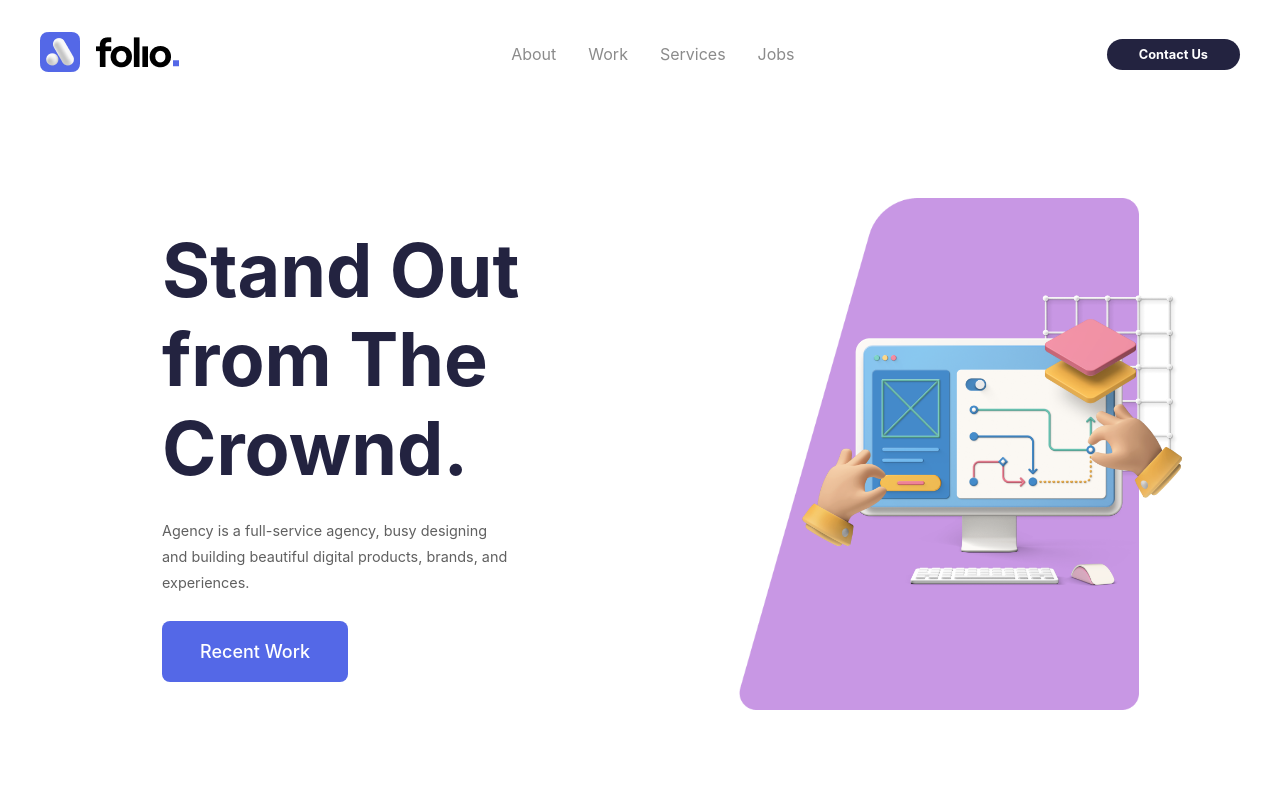
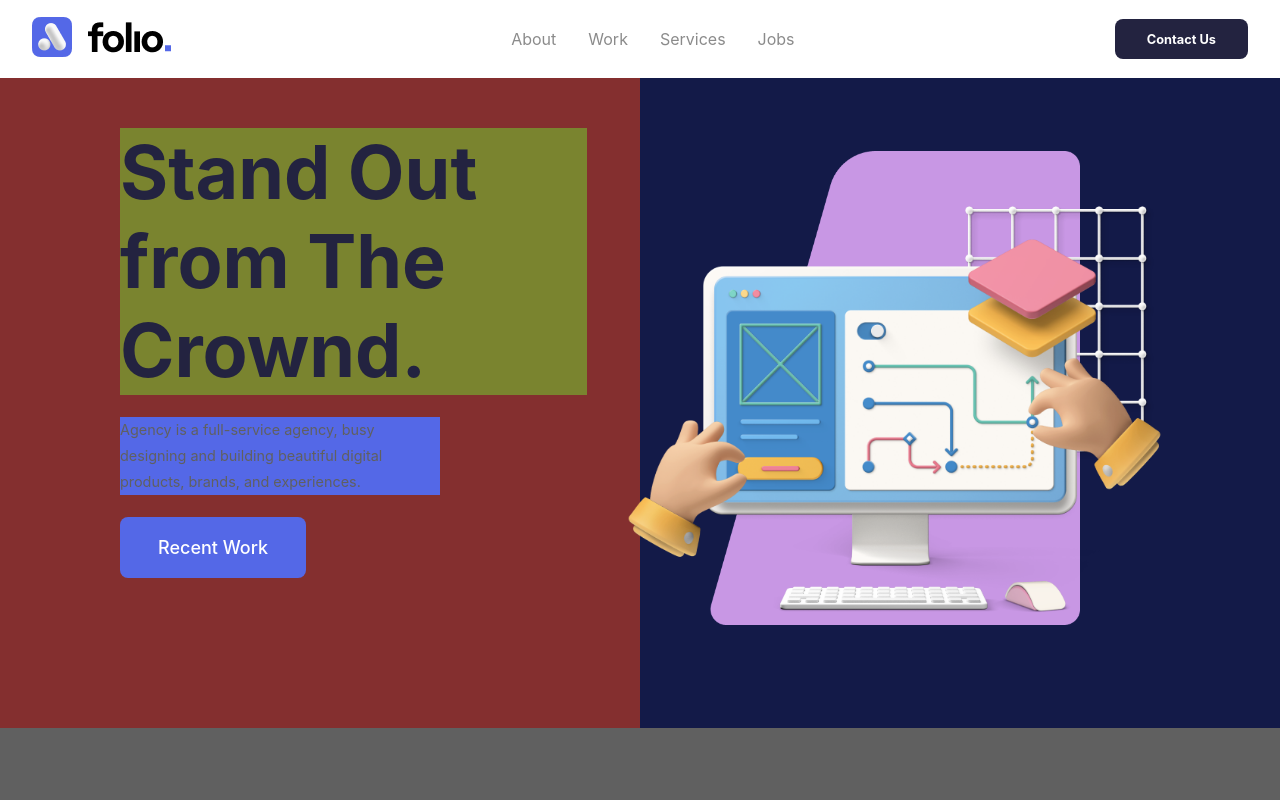
Before and after one commit to AndressaARodrigues/Technical-Challenge-01---Folio-Agency, a plain HTML site: page index.html in a window 1280 px wide. Shown: the top 800 px of the page. Drawn offline with Linux system fonts and the light colour scheme.

Commit message:
Continuação ajustes introdução

```diff
--- a/index.html
+++ b/index.html
@@ -22,8 +22,8 @@
     <header>
         <nav>
             <div class="navbar">
-                <div class="logo">
-                    <img src="imgs/logo.png" alt="Logo folio">
+                <div class="logo_folio">
+                    <img src="imgs/logo_folio.png" alt="Logo folio">
                 </div>
                 <ul class="menu_items">
                     <li><a href="about">About</a></li>
@@ -44,8 +44,10 @@
                 <li><a href="#" class="contact_btn">Contact Us</a></li>
             </div>
         </nav>
-        <!--mudar o nome de intro_img-->
-        <div class="container">
+    </header>
+
+    <main>
+        <section class="container_intro">
             <div class="intro_txt">
                 <h1>Stand Out from The Crownd.</h1>
                 <p>Agency is a full-service agency, busy designing and building beautiful digital products, brands, and experiences.</p>
@@ -55,10 +57,7 @@
                 <img class="bg" src="imgs/bg.png" alt="Fundo roxo">
                 <img class="hero"src="imgs/hero.png" alt="Computador">
             </figure>
-        </div>
-    </header>
-
-    <main>
+        </section>
 
     </main>
 
--- a/style.css
+++ b/style.css
@@ -6,7 +6,8 @@
  }
 
  body {
-    height: 200vh;
+   height: 400vh;
+   max-width: 1500px;
    background-color: #FFFFFF;
    background-size: cover;
    background-position: center;
@@ -35,17 +36,12 @@
 
 .navbar {
    width: 100%;
-    height: 60px;
-    max-width: 1200px;
+   height: 30px;
+   /*max-width: 1200px;*/
    margin: 0 auto;
    display: flex;
    align-items: center;
    justify-content: space-between;
- }
-
- .navbar .logo a {
-    font-size: 1.5rem;
-    font-weight: bold;
 }
 
 .navbar .menu_items {
@@ -63,10 +59,10 @@
 .contact_btn {
    background-color: #232340;
    color: #fff;
-    padding: 0.5rem 2rem;
+   padding: 0.8rem 2rem;
    border: none;
    outline: none;
-    border-radius: 20px;
+   border-radius: 8px;
    font-size: 0.8rem;
    font-weight: bold;
    cursor: pointer;
@@ -75,7 +71,8 @@
 
 .contact_btn:hover {
    scale: 1.05;
-    color:#fff;
+   background-color:#3b3b6a;
+   color: #fff;
 }
 
 .contact_btn:active {
@@ -115,34 +112,47 @@
 }
 
 /* INTRODUCTION */
-.container {
+.container_intro {
    width: 100%;
+   height: 120vh;
+   margin: 0 auto;
+   /*max-width: 1200px;*/
    display: flex;
-    flex-direction: row;
-    justify-content: flex-start;
-    align-items:center;
+   /*justify-content: center;*/
+   /*align-items:center;*/
+   flex-wrap: wrap;
+   background-color: #606060;
+}
+
+.container_intro div{
+   flex: 1 1 442px;
+}
+.container_intro figure{
+   flex: 1 1 442px;
 }
 
 .intro_txt {
-    height: calc(100vh - 60px);
+   height: 650px;
+   background-color: #842f2f;
    display: flex;
    flex-direction: column;
-    justify-content: center;
    align-items: flex-start;
-    text-align: left;
    color: #fff;
-    gap: 25px;
-    margin-left: 130px;
+   gap: 22px;
 }
 
-.intro_txt h1 {
+.intro_txt h1{
    max-width: 467px;
+   min-width: 355px;
+   background-color: #7a842f;
    font-size: 4.6rem;
    color: #232340;
+   margin-top: 50px;
 }
 
 .intro_txt p {
-    max-width: 350px;
+   background-color: #5468E7;
+   max-width: 320px;
    line-height: 1.8;
    font-size: 0.9rem;
    color: #606060;
@@ -163,6 +173,10 @@
    transition: scale 0.2 ease;
 }
 
+.intro_txt h1, p, button{
+   margin-left: 120px;
+}
+
 .recent-work_btn:hover {
    scale: 1.05;
    background-color: #2b3473;
@@ -172,11 +186,15 @@
    scale: 0.95;
 }
 
+figure{
+   background-color: #131a48;
+}
 .intro_img{
+   width: 50%;
+   height: 650px;
    display: flex;
    align-items: center;
-
-    margin-left: 110px;
+   justify-content: flex-start;
 }
 
 .intro_img img{
@@ -184,12 +202,22 @@
 }
 
 .intro_img .hero{
-    width: 500px;
+   max-width: 700px;
+   margin-top: 50px;
+   margin-left: -100px;
+}
 
+.intro_img .bg{
+   max-width: 370px;
+   margin-left: 70px;
+   padding-bottom: 30px;
 }
-.intro_img .bg{
-    width: 400px;
 
+
+/* ABOUT */
+section.container_about{
+   width: 200vh;
+   background-color: #232340;
 }
 
 /* RESPONSIVE DESIGN */
@@ -207,7 +235,9 @@
        display: block;
    }
 
-    /*ajustar textp intro*/
+
+
+
 }
 
 @media(max-width: 500px) {
```
Also changed, not shown: imgs/logo_folio.png (renamed from imgs/logo.png), imgs/who_we_are/Desktop.png (added), imgs/who_we_are/arrow-down.png (added), imgs/who_we_are/logo symbol.png (added), imgs/who_we_are/right-hover.png (added). Lines whose indentation alone changed are shown as unchanged.
